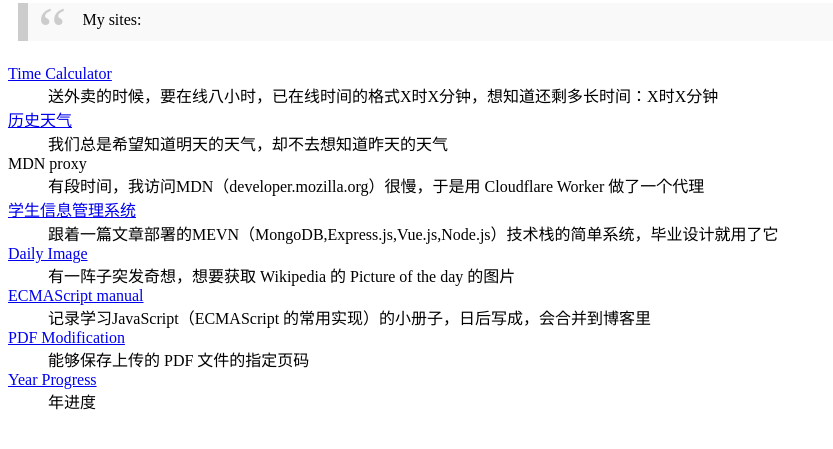
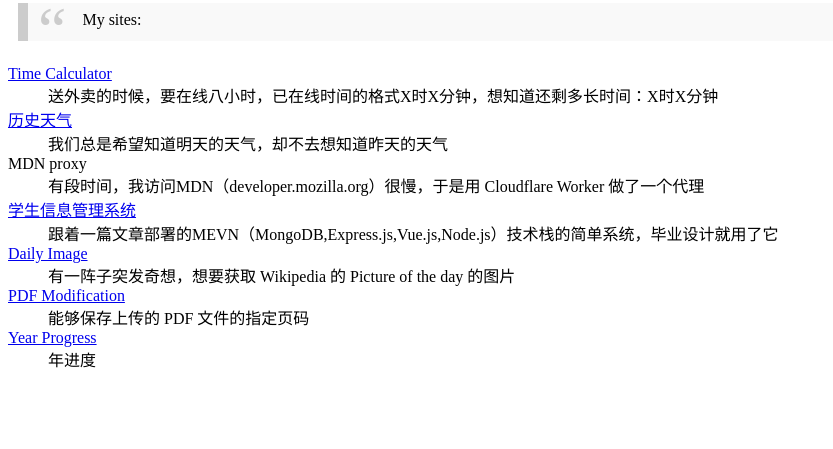
Before and after one commit to tianheg/tianheg.org, a plain HTML site: page index.html in a window 1280 px wide. Shown: the part 79-528 px from the top of the page, without its empty margins (0-833 px from the left). Drawn offline with Linux system fonts and the light colour scheme.

Commit message:
rm ECMAScript Manual

```diff
--- a/index.html
+++ b/index.html
@@ -40,8 +40,6 @@
     <dd>跟着一篇文章部署的MEVN（MongoDB,Express.js,Vue.js,Node.js）技术栈的简单系统，毕业设计就用了它</dd>
     <dt><a href="https://tianheg.github.io/daily-image/">Daily Image</a></dt>
     <dd>有一阵子突发奇想，想要获取 Wikipedia 的 Picture of the day 的图片</dd>
-    <dt><a href="https://es.tianheg.org">ECMAScript manual</a></dt>
-    <dd>记录学习JavaScript（ECMAScript 的常用实现）的小册子，日后写成，会合并到博客里</dd>
     <dt><a href="./demo/extract-pdf/">PDF Modification</a></dt>
     <dd>能够保存上传的 PDF 文件的指定页码</dd>
     <dt><a href="./demo/year-progress/">Year Progress</a></dt>
```
